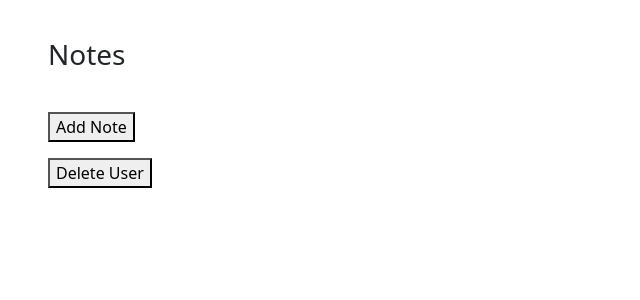
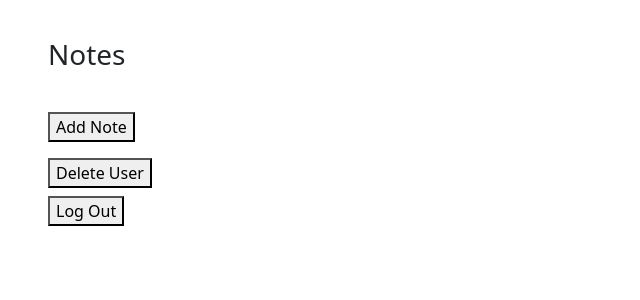
Before and after one commit to StrawberryShortyCake/Auth, a Flask app: a page that uses templates/user_info.jinja in a window 1280 px wide. Shown: the part 154-454 px from the top of the page, without its empty margins (0-640 px from the left). Run offline with Flask 3, Linux system fonts and the light colour scheme; the visitor is signed in with stand-in values (Sample User, id 1); tables that the repository leaves empty hold one stand-in row (values such as "Sample post").

Commit message:
first code review

```diff
--- a/app.py
+++ b/app.py
@@ -4,7 +4,7 @@ from flask import Flask, redirect, render_template, flash, session
 from flask_debugtoolbar import DebugToolbarExtension
 
 from models import db, dbx, User
-from forms import RegisterForm, LoginForm
+from forms import RegisterForm, LoginForm, CSRFProtectForm
 
 app = Flask(__name__)
 app.config['SQLALCHEMY_DATABASE_URI'] = os.environ.get(
@@ -86,6 +86,7 @@ def display_user_login():
 
 @app.get("/users/<username>")
 def show_user_page(username):
+    """Display page that shows information about that user"""
 
     if "username" not in session:
         flash("Please log in!")
@@ -98,3 +99,15 @@ def show_user_page(username):
         user = dbx(q).scalars().one()
 
         return render_template("user_info.jinja", user=user)
+
+
+@app.post('/logout')
+def log_out_of_account():
+    """Logs out of user account"""
+
+    form = CSRFProtectForm()
+
+    if form.validate_on_submit():
+        session.pop('username', None)
+
+    return redirect('/')
--- a/forms.py
+++ b/forms.py
@@ -44,3 +44,6 @@ class LoginForm(FlaskForm):
         "Password",
         validators=[InputRequired(), Length(min=8, max=20)]
     )
+
+class CSRFProtectForm(FlaskForm):
+    """Form for CSRF protection"""
--- a/models.py
+++ b/models.py
@@ -61,7 +61,7 @@ class User(db.Model):
 
     @classmethod
     def authenticate(cls, username, pwd):
-        """ Calidate that the user exists and the password is correct
+        """ Validate that the user exists and the password is correct
         Return user instance if valid; else return False.
         """
 
--- a/templates/user_info.jinja
+++ b/templates/user_info.jinja
@@ -24,4 +24,8 @@
 </div>
 
 
+<form method="POST" , action="/logout">
+  <button type="submit"> Log Out </button>
+</form>
+
 {% endblock %}
```
Lines whose indentation alone changed are shown as unchanged.
